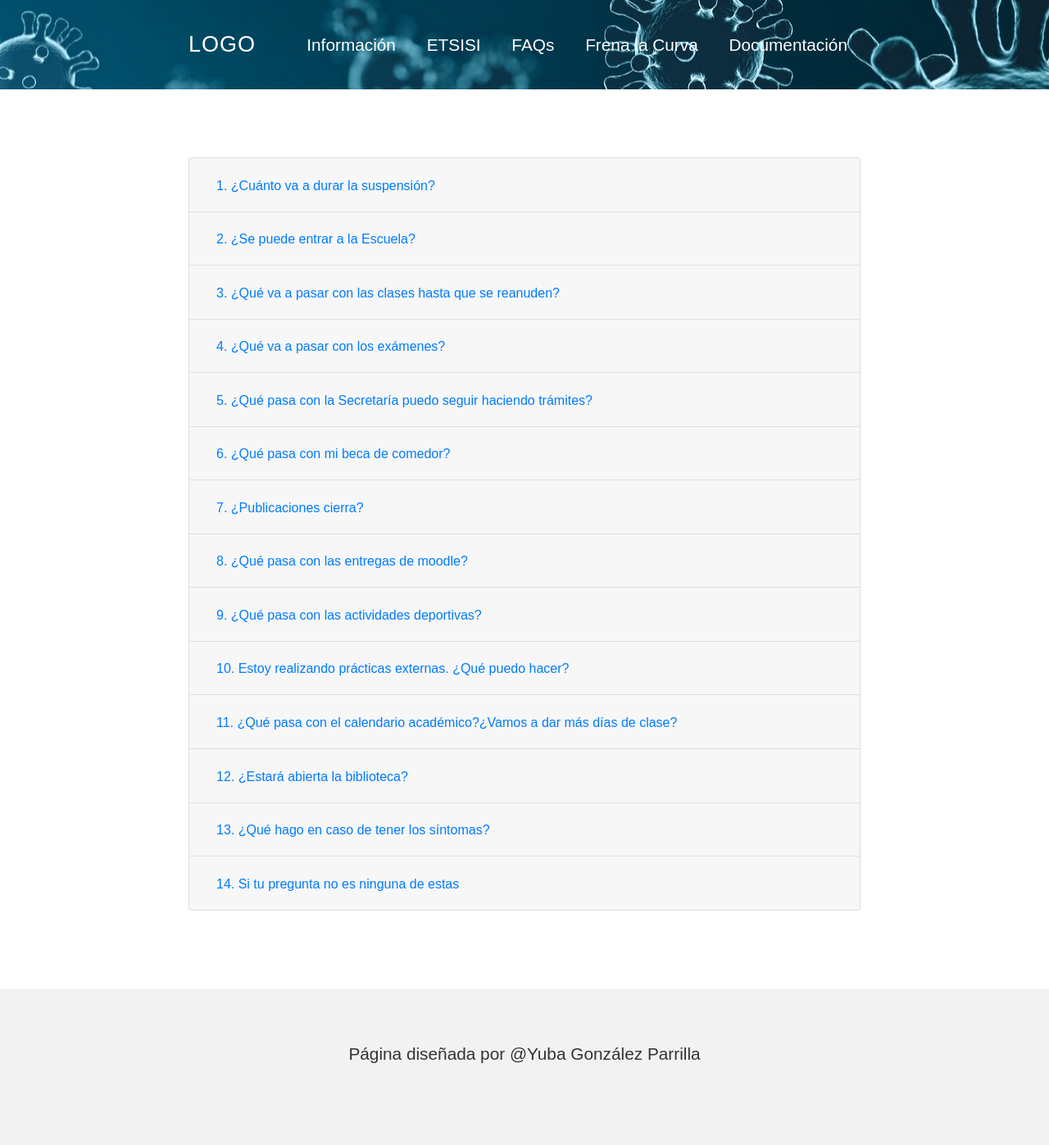
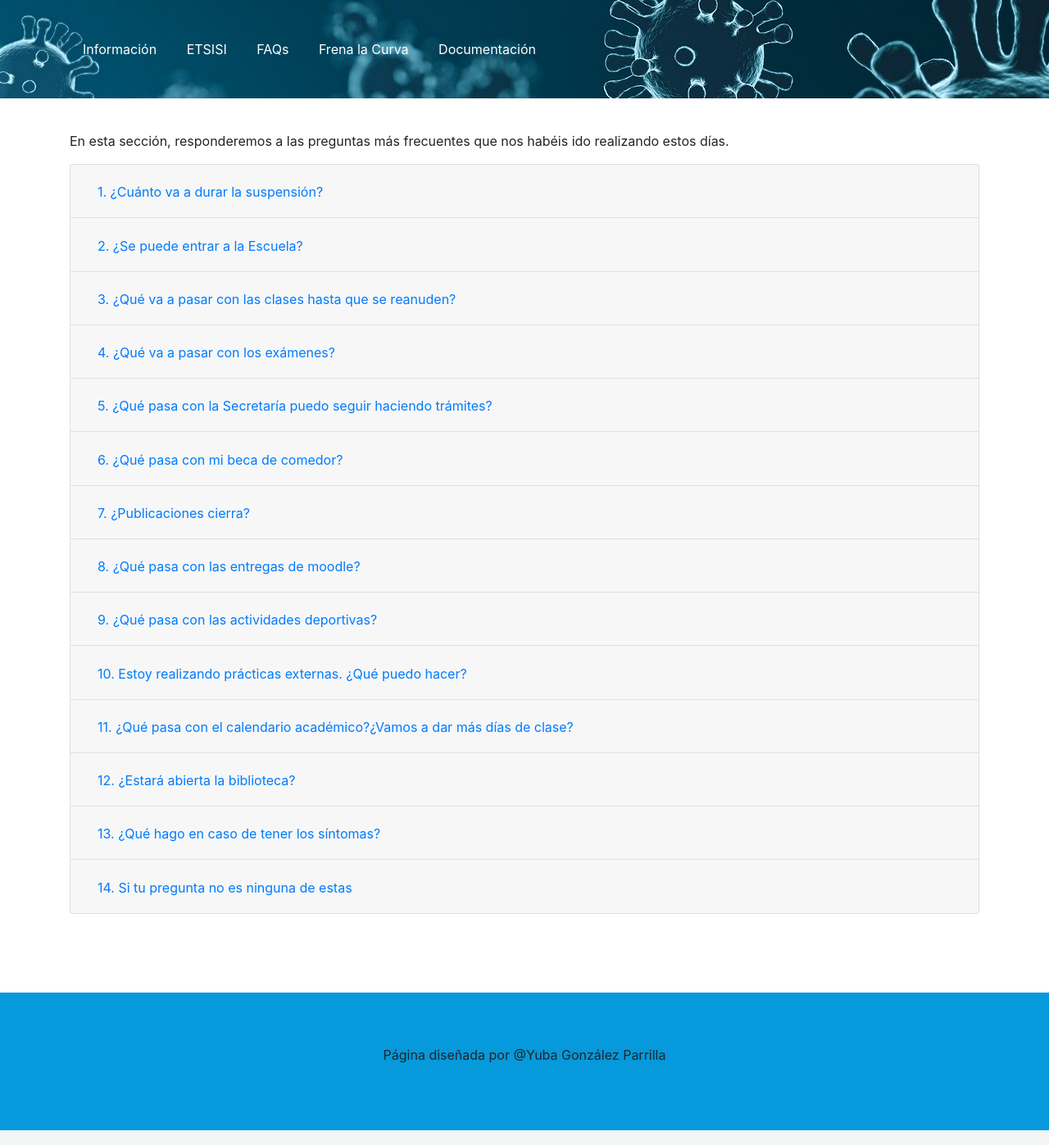
Before and after one commit to DAETSISI/COVID-19, a PHP site: page /faq.html in a window 1280 px wide. Shown: the whole page at 82% size. Run offline with PHP 8.4, Linux system fonts and the light colour scheme.

Commit message:
PaginaV2
Footer, y colores de cajas

```diff
--- a/css/styles.css
+++ b/css/styles.css
@@ -19,7 +19,7 @@ a:link, a:visited, a:hover, a:active {
 	position: fixed; /* Hacemos que la cabecera tenga una posición fija */
 
     background: url(../img/virus-4835301_1920.jpg);
-    background-position: center center;
+    position: center center;
     background-repeat: no-repeat;
     background-size:cover;
     /*background-attachment: fixed;/*Fija la imagen, determinar si la quiero*/*/
--- a/css/styles2.css
+++ b/css/styles2.css
@@ -24,17 +24,21 @@ p{
 .header{
     background-image: url("../img/virus-4835301_1920.jpg");
     background-position: center;
+    background-attachment: fixed;
     color:white;
-    padding: 2rem 0; /*Primer número los de arriba y abajo, segundo número los de la derecha e izquierda.*/
+    padding: 2.5rem 0; /*Primer número los de arriba y abajo, segundo número los de la derecha e izquierda.*/
     position: fixed;
     left: 0;
     top: 0;
-    right:0;
+    width: 100%;
+    text-align: center;
+    z-index: 3; /*Establece que el orden de prioridad es mayor que las cajas del bootstraap.*/
 }
 
 .header a{
     color:white;
     text-decoration: none; /*Qu no tengan el subrayado cunado pulsas*/
+
 }
 
 .logo-nav-container{
@@ -42,12 +46,6 @@ p{
     justify-content: space-between;
     align-items: center;
     flex-wrap: wrap; /*Si un elemento tiene más ancho  que lo pase abajo y no le fuerce a estar al lado.*/
-}
-
-.logo {
-    letter-spacing: 1px;
-    font-size: 1.3em;
-
 }
 
 
@@ -69,18 +67,16 @@ p{
         }
 
             .navigation ul li a:hover{
-                background: #da2427;
+                background: #005a8e	;
             }
 
 main{
-    padding-top:12rem;
+    padding-top:10rem;
+    background-position: center;
 }
 
-.card{
-
-}
 .footer{
-    background: #f2f2f2;
+    background: #0699db;
     padding: 4rem;
     text-align: center;
     margin-top: 6rem;
--- a/faq.html
+++ b/faq.html
@@ -6,13 +6,13 @@
         <meta name="viewport" content="width=device-width, initial-scale = 1">
         <link rel="stylesheet" href="https://stackpath.bootstrapcdn.com/bootstrap/4.4.1/css/bootstrap.min.css" integrity="sha384-Vkoo8x4CGsO3+Hhxv8T/Q5PaXtkKtu6ug5TOeNV6gBiFeWPGFN9MuhOf23Q9Ifjh" crossorigin="anonymous">
         <link rel="stylesheet" type="text/css" href="css/styles2.css"/>
+        <link rel="stylesheet" href="https://stackpath.bootstrapcdn.com/bootstrap/4.4.1/css/bootstrap.min.css" integrity="sha384-Vkoo8x4CGsO3+Hhxv8T/Q5PaXtkKtu6ug5TOeNV6gBiFeWPGFN9MuhOf23Q9Ifjh" crossorigin="anonymous">
 
     </head>
 
     <body>
         <header class="header">
             <div class="container logo-nav-container">
-                <a class="logo" href="#">LOGO</a>
                 <nav class="navigation">
                     <ul>
                         <li><a href="faq.html">Información</a></li>
@@ -27,6 +27,10 @@
 
         <main class = "main">
             <div class="container">
+                <div id="mensaje">
+                    <p>En esta sección, responderemos a las preguntas más frecuentes que nos habéis ido realizando estos días.</p>
+                </div>
+
                  <div class="accordion" id="accordionExample">
                   <div class="card">
                     <div class="card-header" id="headingOne">
```
Also changed, not shown: js/script.js (deleted, +0 -10 lines), 1 other file.
